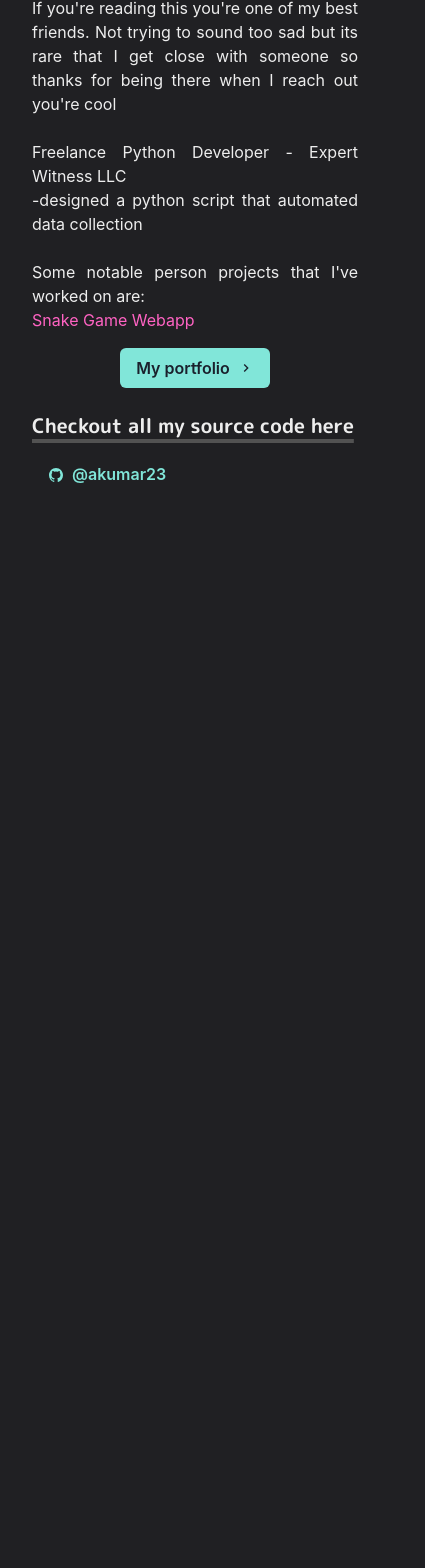
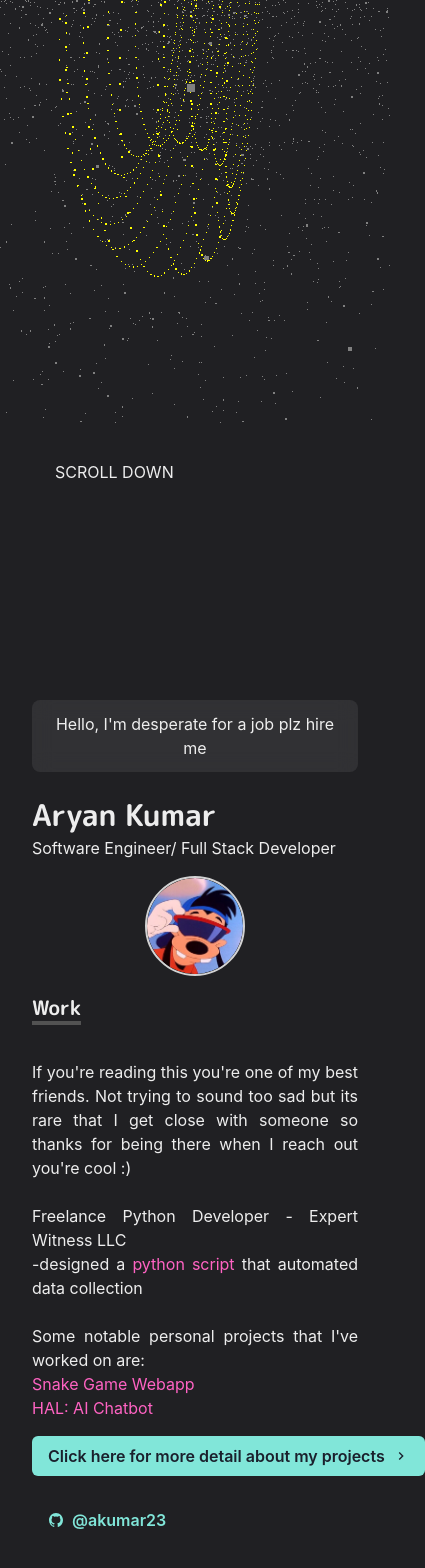
Before and after one commit to akumar23/aryankumar.io, a Next.js app: page / in a window 390 px wide. Shown: the part 420-1988 px from the top of the page, 425 px wide, since content can reach past the window. Before the commit the page ends 971 px from the top, so only its background shows below. Built offline with nearby package versions, Linux system fonts and the light colour scheme.

Commit message:
added three.js animation on main page

```diff
--- a/components/layouts/main.js
+++ b/components/layouts/main.js
@@ -2,17 +2,26 @@ import Head from 'next/head'
 import dynamic from 'next/dynamic'
 import {Box, Container} from '@chakra-ui/react'
 import NavBar from '../navbar'
+import ParticleLoader from '../particle-loader'
+
+const LoadParticles = dynamic(() => import('../particles'), {
+    ssr:false,
+    loading: () => <ParticleLoader />
+})
 
 const Main = ({children, router}) => {
     return (
         <Box as="main" pb={8}>
+
             <Head>
                 <link rel="icon" href="/favicon.ico" />
                 <title> aryankumar.io </title>
             </Head>
 
             <NavBar path={router.asPath} />
+            <canvas id="webgl"></canvas>
             <Container maxW="container.md" pt={14}>
+                <LoadParticles />
                 {children}
             </Container>
 
--- a/components/navbar.js
+++ b/components/navbar.js
@@ -73,7 +73,7 @@ const Navbar = props => {
           </LinkItem>
           <LinkItem
             target="_blank"
-            href="https://github.com/craftzdog/craftzdog-homepage"
+            href="https://github.com/akumar23/aryankumar.io"
             path={path}
             display="inline-flex"
             alignItems="center"
--- /dev/null
+++ b/components/particle-loader.js
@@ -0,0 +1,37 @@
+import {forwardRef} from 'react'
+import {Box, Spinner} from '@chakra-ui/react'
+
+export const ParticleSpin = () => {
+    <Spinner
+        size="xl"
+        position="absolute"
+        left="50%"
+        top="50%"
+        mi="calc(0px - var(--spinner-sie)/2)"
+        mt="calc(0px - var(--spinner-size))"
+    />
+}
+
+export const ParticleContainer = forwardRef(({children}, ref) => (
+    <Box
+        ref={ref}
+        className="particle"
+        m="auto"
+        mt={['-20px', '-60px', '-120px']}
+        mb={['-40px', '-140px', '-200px']}
+        w={[280, 480, 640]}
+        h={[280, 480, 640]}
+        position="relative"
+    >
+        {children}
+    </Box>
+))
+
+const Loader = () => {
+    return (
+        <ParticleContainer>
+            <ParticleSpin />
+        </ParticleContainer>
+    )
+}
+export default Loader
--- /dev/null
+++ b/components/particles.js
@@ -0,0 +1,167 @@
+import { useEffect, useState, useRef } from 'react'
+import * as three from 'three'
+import { OrbitControls } from 'three/examples/jsm/controls/OrbitControls.js'
+import { ParticleContainer, ParticleSpin } from './particle-loader'
+import NextLink from 'next/link'
+import {
+  Link,
+  Container,
+  Heading,
+  Box,
+  SimpleGrid,
+  Button,
+  List,
+  ListItem,
+  useColorModeValue,
+  chakra,
+  Tab
+} from '@chakra-ui/react'
+
+const ProfileImage = chakra(Image, {
+    shouldForwardProp: prop => ['width', 'height', 'src', 'alt'].includes(prop)
+  })
+
+const Particles = () => {
+
+    const refContainer = useRef()
+    const loading = useState(true)
+
+    useEffect(() => {
+        // Canvas
+        const canvas = document.getElementById('webgl')
+
+        // Scene
+        const scene = new three.Scene()
+
+        // Objects
+        const geometry = new three.TorusGeometry( .7, .2, 16, 100 );
+
+        const particlesGeometry = new three.BufferGeometry;
+        const partcileCount = 4600;
+
+        const pos = new Float32Array(partcileCount*3);
+
+        for (let i=0; i<partcileCount*3; i++) {
+            pos[i] = (Math.random()-0.5) * (Math.random()*5)
+        }
+
+        particlesGeometry.setAttribute('position', new three.BufferAttribute(pos, 3))
+
+        // Materials
+
+        const material = new three.PointsMaterial({size: 0.005})
+        const particleMaterial = new three.PointsMaterial({
+            size: 0.005,
+            color: 'grey'
+        })
+        material.color = new three.Color(0xffff00)
+
+
+        // Mesh
+        const sphere = new three.Points(geometry,material)
+        const particle = new three.Points(particlesGeometry, particleMaterial)
+        scene.add(sphere, particle)
+
+        // Lights
+
+        const pointLight = new three.PointLight(0xffffff, 0.1)
+        pointLight.position.x = 2
+        pointLight.position.y = 3
+        pointLight.position.z = 4
+        scene.add(pointLight)
+
+        /**
+         * Sizes
+         */
+        const sizes = {
+            width: window.innerWidth,
+            height: window.innerHeight
+        }
+
+        window.addEventListener('resize', () =>
+        {
+            // Update sizes
+            sizes.width = window.innerWidth
+            sizes.height = window.innerHeight
+
+            // Update camera
+            camera.aspect = sizes.width / sizes.height
+            camera.updateProjectionMatrix()
+
+            // Update renderer
+            renderer.setSize(sizes.width, sizes.height)
+            renderer.setPixelRatio(Math.min(window.devicePixelRatio, 2))
+        })
+
+        /**
+         * Camera
+         */
+        // Base camera
+        const camera = new three.PerspectiveCamera(75, sizes.width / sizes.height, 0.1, 100)
+        camera.position.x = 0
+        camera.position.y = 0
+        camera.position.z = 2
+        scene.add(camera)
+
+        // Controls
+        // const controls = new OrbitControls(camera, canvas)
+        // controls.enableDamping = true
+
+        /**
+         * Renderer
+        */
+        const renderer = new three.WebGLRenderer({
+            canvas: canvas
+        })
+        renderer.setSize(sizes.width, sizes.height)
+        renderer.setPixelRatio(Math.min(window.devicePixelRatio, 2))
+        renderer.setClearColor(new three.Color('#202023'), 1)
+
+        //mouse
+        document.addEventListener('mousemove', animateParticle)
+
+        let mouseX = 0;
+        let mouseY = 0;
+
+        function animateParticle(event) {
+            mouseY = event.clientY;
+            mouseX = event.clientX;
+        }
+
+        /**
+         * Animate
+         */
+
+        const clock = new three.Clock()
+
+        const tick = () =>
+        {
+
+            const elapsedTime = clock.getElapsedTime()
+
+            //rotate based on mouse position
+            sphere.rotation.x += 0.01;
+            sphere.rotation.y += 0.005;
+            sphere.rotation.z += 0.01;
+
+            particle.rotation.y = -.1 * elapsedTime
+
+            if (mouseX > 0) {
+                particle.rotation.x = -mouseY * (elapsedTime * 0.00008)
+            }
+            // Render
+            renderer.render(scene, camera)
+
+            // Call tick again on the next frame
+            window.requestAnimationFrame(tick)
+        }
+
+        tick()
+    })
+
+    return (
+        <ParticleContainer ref={refContainer}>{loading && <ParticleSpin />} SCROLL DOWN </ParticleContainer>
+    )
+
+}
+export default Particles
--- a/pages/index.js
+++ b/pages/index.js
@@ -81,36 +81,41 @@ const Home = () => (
           <br></br>
           If you're reading this you're one of my best friends.
           Not trying to sound too sad but its rare that I get close with someone so
-          thanks for being there when I reach out you're cool
+          thanks for being there when I reach out you're cool :)
+
 
           <br></br>
           <br></br>
           Freelance Python Developer - Expert Witness LLC
 
           <br></br>
-            -designed a python script that automated data collection
-            {' '}
+            -designed a {' '}
+          <NextLink href="https://github.com/akumar23/CourtScraper" passHref scroll={false}>
+            <Link>python script</Link>
+          </NextLink> that automated data collection
+
             <br></br>
             <br></br>
-            Some notable person projects that I've worked on are:
+            Some notable personal projects that I've worked on are:
             <br></br>
           <NextLink href="https://snake-webapp.herokuapp.com/" passHref scroll={false}>
             <Link>Snake Game Webapp</Link>
+          </NextLink>
+          <br></br>
+          <NextLink href="https://youtu.be/dVwozVz11ho?t=78" passHref scroll={false}>
+            <Link>HAL: AI Chatbot</Link>
           </NextLink>
         </Paragraph>
         <Box align="center" my={4}>
           <NextLink href="/works" passHref scroll={false}>
             <Button rightIcon={<ChevronRightIcon />} colorScheme="teal">
-              My portfolio
+              Click here for more detail about my projects
             </Button>
           </NextLink>
         </Box>
       </Section>
 
       <Section delay={0.3}>
-        <Heading as="h3" variant="section-title">
-          Checkout all my source code here
-        </Heading>
         <List>
           <ListItem>
             <Link href="https://github.com/craftzdog" target="_blank">
```
